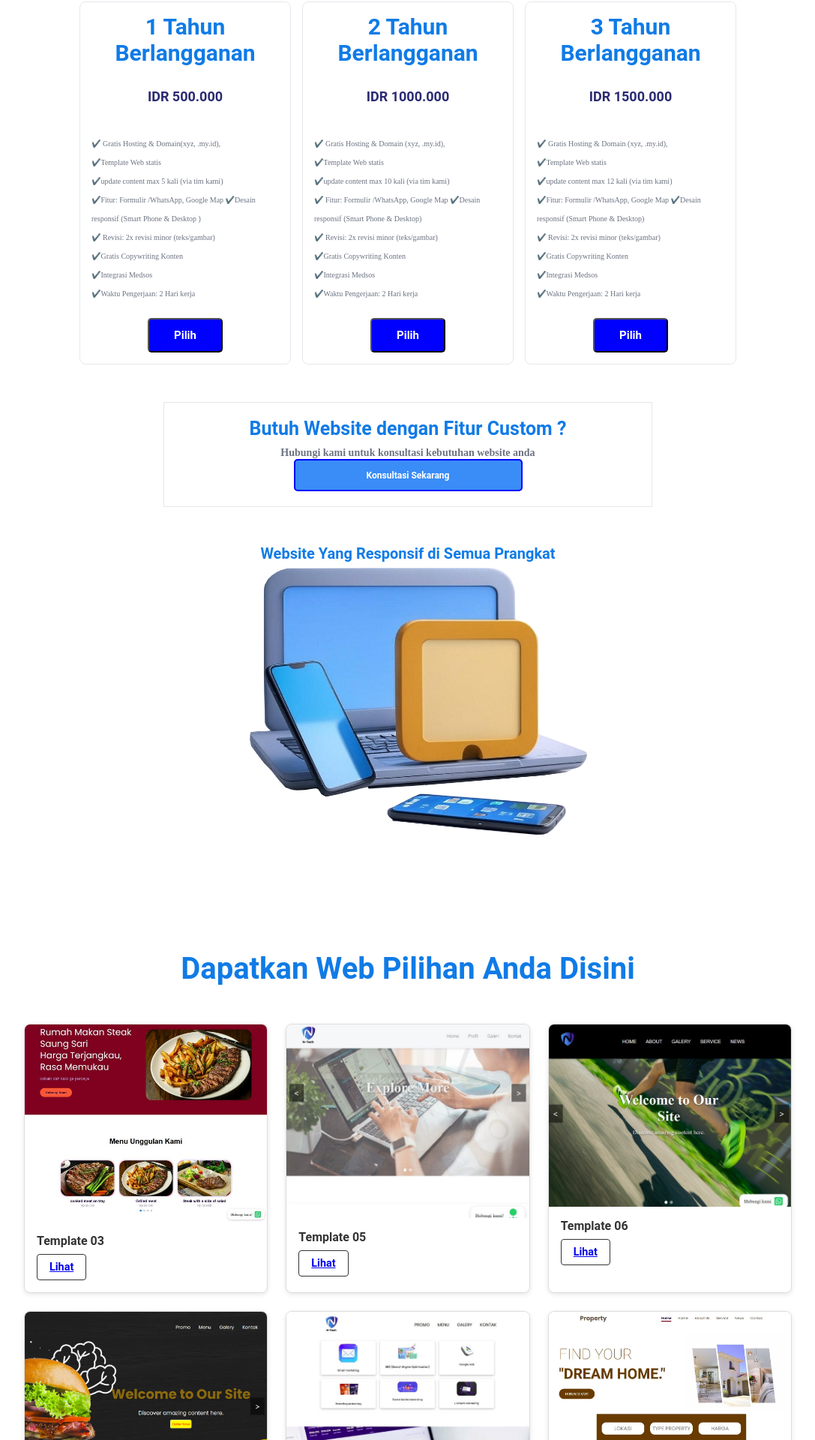
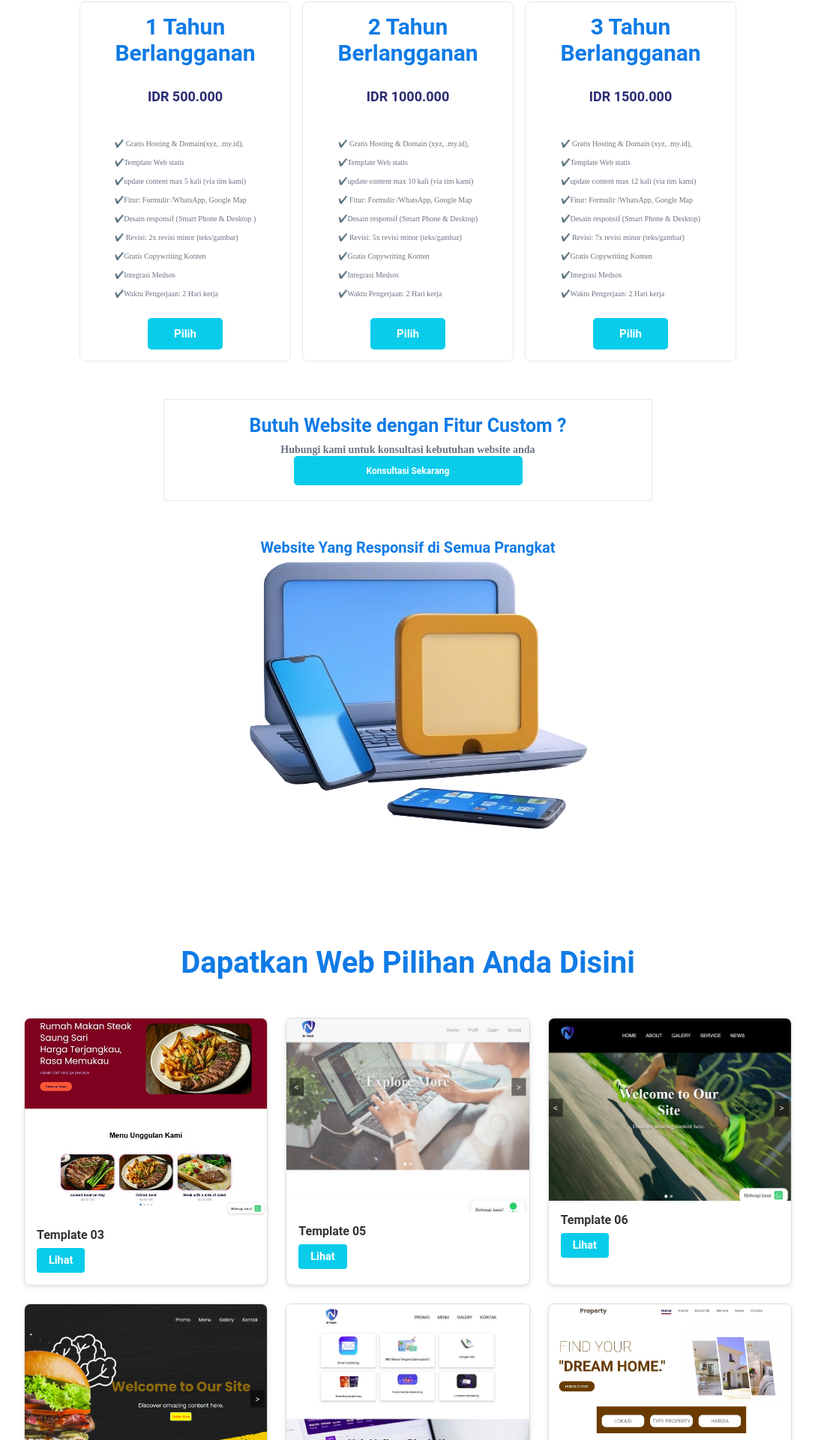
Before and after one commit to tresnaprayoga/landingpage-nuansatech, a React (Vite) app: page / in a window 1280 px wide. Shown: the part 1645-3565 px from the top of the page at 75% size, without its empty margins (96-1183 px from the left). Built offline with nearby package versions, Linux system fonts and the light colour scheme.

Commit message:
edit warna

```diff
--- a/src/dataStatis/datalabelharga.js
+++ b/src/dataStatis/datalabelharga.js
@@ -3,19 +3,19 @@ const pricingPlans = [
     name: '1 Tahun Berlangganan',
     price: 'IDR 500.000',
     duration:
-      ' ✔️ Gratis Hosting & Domain(xyz, .my.id), \n ✔️Template Web statis \n  ✔️update content max 5 kali (via tim kami) \n ✔️Fitur: Formulir /WhatsApp, Google Map ✔️Desain responsif (Smart Phone & Desktop ) \n✔️ Revisi: 2x revisi minor (teks/gambar) \n✔️Gratis Copywriting Konten \n ✔️Integrasi Medsos  \n✔️Waktu Pengerjaan: 2 Hari kerja',
+      ' ✔️ Gratis Hosting & Domain(xyz, .my.id), \n ✔️Template Web statis \n  ✔️update content max 5 kali (via tim kami) \n ✔️Fitur: Formulir /WhatsApp, Google Map \n ✔️Desain responsif (Smart Phone & Desktop ) \n✔️ Revisi: 2x revisi minor (teks/gambar) \n✔️Gratis Copywriting Konten \n ✔️Integrasi Medsos  \n✔️Waktu Pengerjaan: 2 Hari kerja',
   },
   {
     name: '2 Tahun Berlangganan',
     price: 'IDR 1000.000',
     duration:
-      ' ✔️ Gratis Hosting & Domain (xyz, .my.id), \n ✔️Template Web statis \n  ✔️update content max 10 kali (via tim kami) \n ✔️ Fitur: Formulir /WhatsApp, Google Map ✔️Desain responsif (Smart Phone & Desktop) \n✔️ Revisi: 2x revisi minor (teks/gambar) \n✔️Gratis Copywriting Konten \n ✔️Integrasi Medsos \n✔️Waktu Pengerjaan: 2 Hari kerja',
+      ' ✔️ Gratis Hosting & Domain (xyz, .my.id), \n ✔️Template Web statis \n  ✔️update content max 10 kali (via tim kami) \n ✔️ Fitur: Formulir /WhatsApp, Google Map \n✔️Desain responsif (Smart Phone & Desktop) \n✔️ Revisi: 5x revisi minor (teks/gambar) \n✔️Gratis Copywriting Konten \n ✔️Integrasi Medsos \n✔️Waktu Pengerjaan: 2 Hari kerja',
   },
   {
     name: '3 Tahun Berlangganan',
     price: 'IDR 1500.000',
     duration:
-      ' ✔️ Gratis Hosting & Domain (xyz, .my.id), \n ✔️Template Web statis \n  ✔️update content max 12 kali (via tim kami) \n ✔️Fitur: Formulir /WhatsApp, Google Map ✔️Desain responsif (Smart Phone & Desktop) \n✔️ Revisi: 2x revisi minor (teks/gambar) \n✔️Gratis Copywriting Konten \n ✔️Integrasi Medsos \n✔️Waktu Pengerjaan: 2 Hari kerja',
+      ' ✔️ Gratis Hosting & Domain (xyz, .my.id), \n ✔️Template Web statis \n  ✔️update content max 12 kali (via tim kami) \n ✔️Fitur: Formulir /WhatsApp, Google Map \n✔️Desain responsif (Smart Phone & Desktop) \n✔️ Revisi: 7x revisi minor (teks/gambar) \n✔️Gratis Copywriting Konten \n ✔️Integrasi Medsos \n✔️Waktu Pengerjaan: 2 Hari kerja',
   },
   // { name: 'Website custom sesuai permintaan', price: 'IDR 3000.000 - 5000.000', duration: 'Harga  Disesuaikan dengan kompleksitas fitur yang dibutuhkan' },
 ];
--- a/src/style/cardlist.css
+++ b/src/style/cardlist.css
@@ -36,7 +36,6 @@
 
 .item-card {
   display: flex;
-
   flex-direction: column;
   border: 1px solid #ddd;
   border-radius: 8px;
@@ -86,13 +85,15 @@
   align-self: flex-start;
   padding: 8px 16px;
   background-color: transparent;
-  border: 1px solid #333;
   border-radius: 4px;
   font-size: 0.9rem;
   cursor: pointer;
   transition: background-color 0.3s ease;
   font-family: 'Roboto';
   font-weight: bold;
+  color: white;
+  background-color: #09ccea;
+  text-decoration: none;
 }
 
 .item-button:hover {
--- a/src/style/daftarharga.css
+++ b/src/style/daftarharga.css
@@ -84,11 +84,12 @@
 }
 
 .button-harga {
-  background-color: blue;
+  background-color: #09ccea;
   padding: 12px 20px;
   width: 40%;
   border-radius: 5px;
   cursor: pointer;
+  border: none;
 }
 
 .button-harga:hover {
@@ -105,12 +106,12 @@
 }
 
 .button-harga1 {
-  background-color: rgb(58, 140, 247);
+  background-color: #09ccea;
   padding: 12px 20px;
   width: 50%;
   border-radius: 5px;
   cursor: pointer;
-  border: 2px solid blue;
+  border: none;
 }
 .button-harga1 a {
   text-decoration: none;
```
